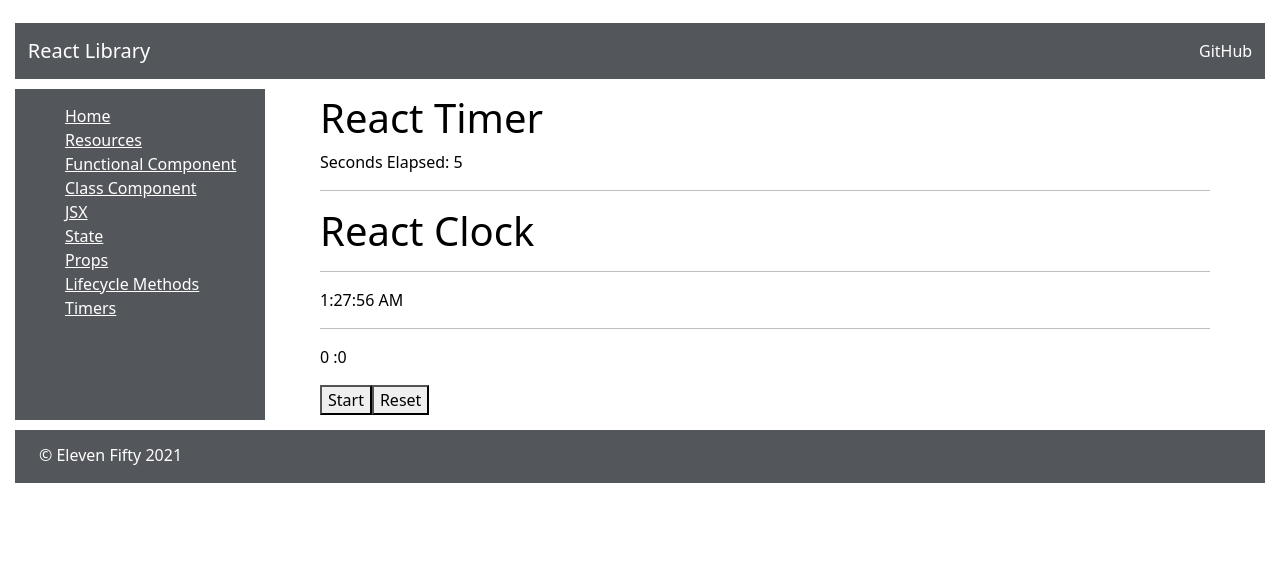
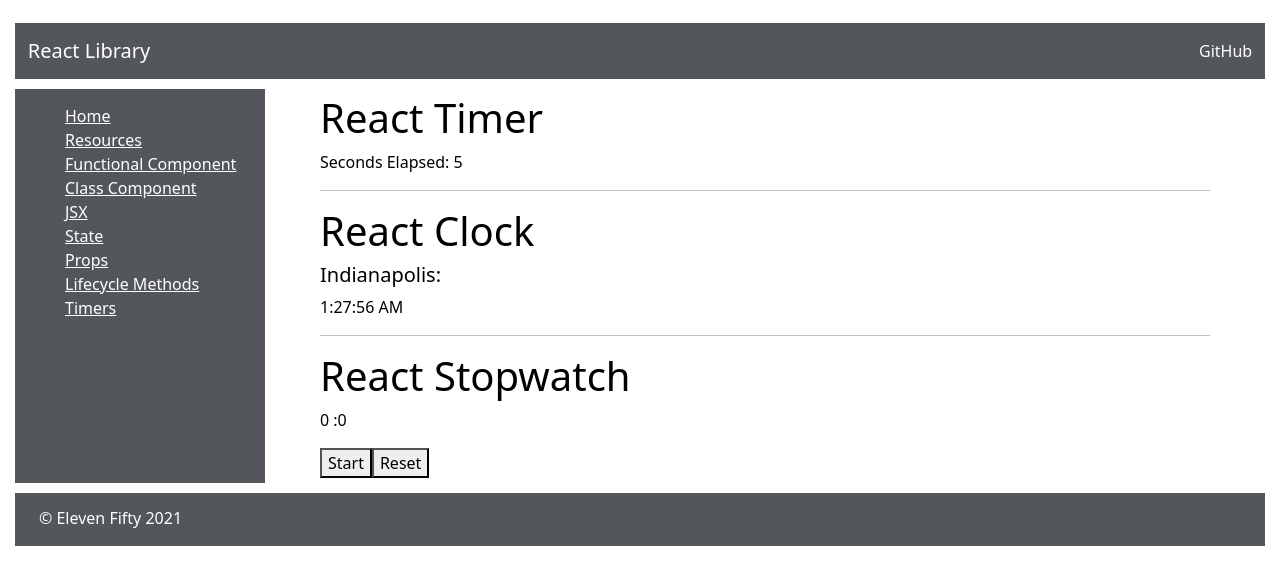
Before and after one commit to M4ttHolmes/ReactLibrary, a React (Create React App) app: page /timer in a window 1280 px wide. Shown: the top 584 px of the page. Built offline with nearby package versions, Linux system fonts and the light colour scheme.

Commit message:
TimeApps

```diff
--- a/src/components/concepts/apps/timer-apps/ClockApp.js
+++ b/src/components/concepts/apps/timer-apps/ClockApp.js
@@ -19,7 +19,7 @@ const ClockApp = () => {
     return(
         <div>
             <h1 className="section-title">React Clock</h1>
-            <hr className="explanation" />
+            <h5>Indianapolis:</h5>
             <p>{time}</p>
         </div>
     )
--- a/src/components/concepts/apps/timer-apps/StopWatchApp.js
+++ b/src/components/concepts/apps/timer-apps/StopWatchApp.js
@@ -1,5 +1,6 @@
 import React, { useState, useEffect, useRef} from "react";
-const StopWatchApp = () => {
+
+const Stopwatch = () => {
 
     const startTimeRef = useRef(0);
     const [isRunning, setIsRunning] = useState(false);
@@ -9,10 +10,8 @@ const StopWatchApp = () => {
     useEffect(() => {
         if (isRunning) {
             const interval = setInterval(update, 10);
-
             return () => { clearInterval(interval) }
         }
-
     })
 
     const update = () => {
@@ -41,6 +40,7 @@ const StopWatchApp = () => {
 
     return (
         <div>
+            <h1 className="section-title">React Stopwatch</h1>
             <p>
                 {Math.floor((time / 1000) / 60).toString()} :
                 {Math.floor((time / 1000) % 60).toString()}
@@ -60,73 +60,4 @@ const StopWatchApp = () => {
     )
 }
 
-export default StopWatchApp;
-
-
-// const Stopwatch = () => {
-//     const startTimeRef = useRef(0);
-//     const [isRunning, setIsRunning] = useState(false);
-//     const [time, setTime] = useState(0);
-//     const [laps, setLaps] = useState([]);
-
-//     useEffect(() => {
-//         if(isRunning) {
-//             const interval = setInterval(update, 10);
-//             return () => { clearInterval(interval) };
-//         }
-//     })
-
-//     const update = () => {
-//         const delta = Date.now() - startTimeRef.current;
-//         setTime(time + delta);
-//         startTimeRef.current = Date.now;
-//     }
-
-//     const start = () => {
-//         setIsRunning(true);
-//         startTimeRef.current = Date.now();
-//     }
-
-//     const stop = () => {
-//         setIsRunning(false);
-//     }
-
-//     const lap = () => {
-//         setLaps([...laps, time]);
-//     }
-
-//     const reset = () => {
-//         setTime(0);
-//         setLaps([]);
-//     }
-
-
-//     return (
-//         <div>
-//             <h1 className="section-title">React Stopwatch</h1>
-//             <p>
-//                 { Math.floor((time / 1000) / 60).toString() } :
-//                 { Math.floor((time / 1000) % 60).toString() }
-//             </p>
-//             {
-//                 isRunning ? <button onClick={ stop }>Stop</button>
-//                     : <button onClick={ start }>Start</button>
-//             }
-//             {
-//                 isRunning ? <button onClick={ lap }>Lap</button>
-//                     : <button onClick={ reset }>Reset</button>
-//             }
-//             {   laps.map(time => {
-//                 return (
-//                     <p>
-//                         { Math.floor((time / 1000) / 60).toString() } :
-//                         { Math.floor((time / 1000) % 60).toString() }
-//                     </p>
-//                 )
-//             })
-//             }
-//         </div>
-//     );
-// }
-
-// export default Stopwatch;
+export default Stopwatch;
```
